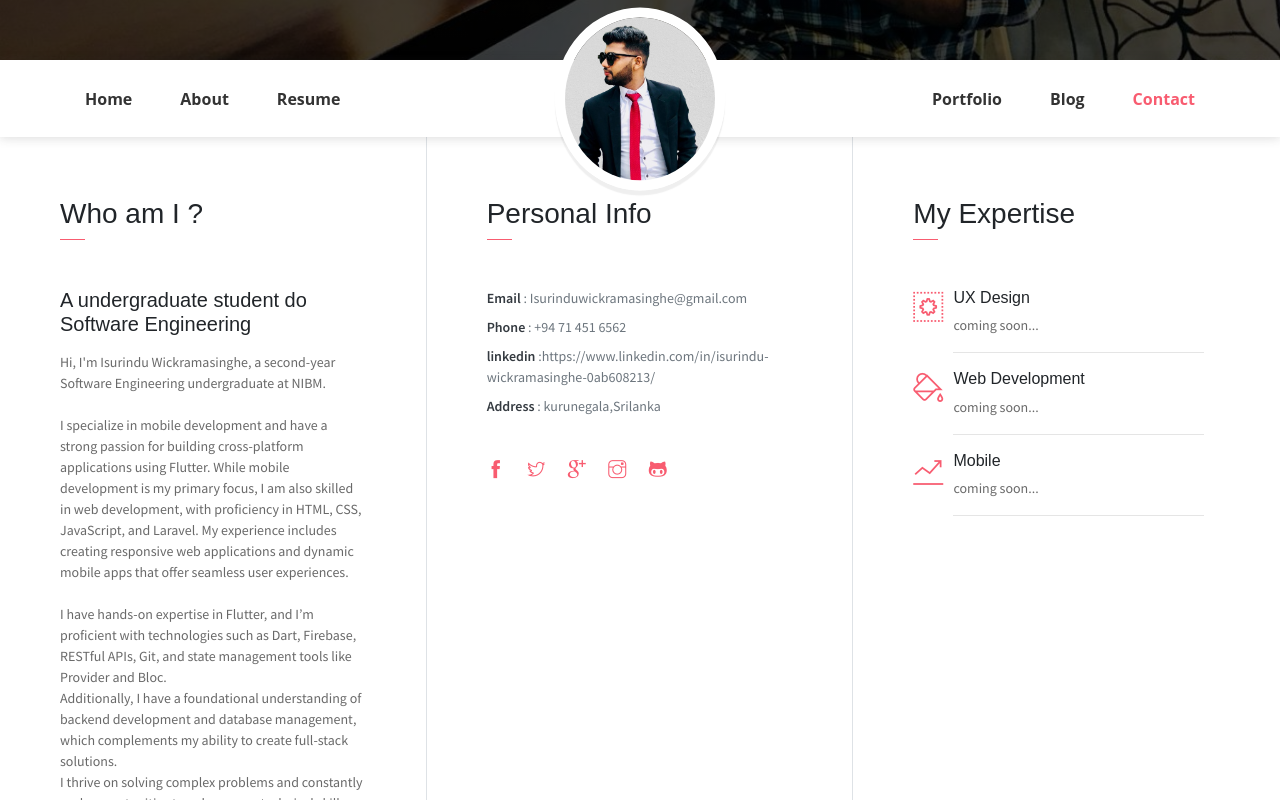
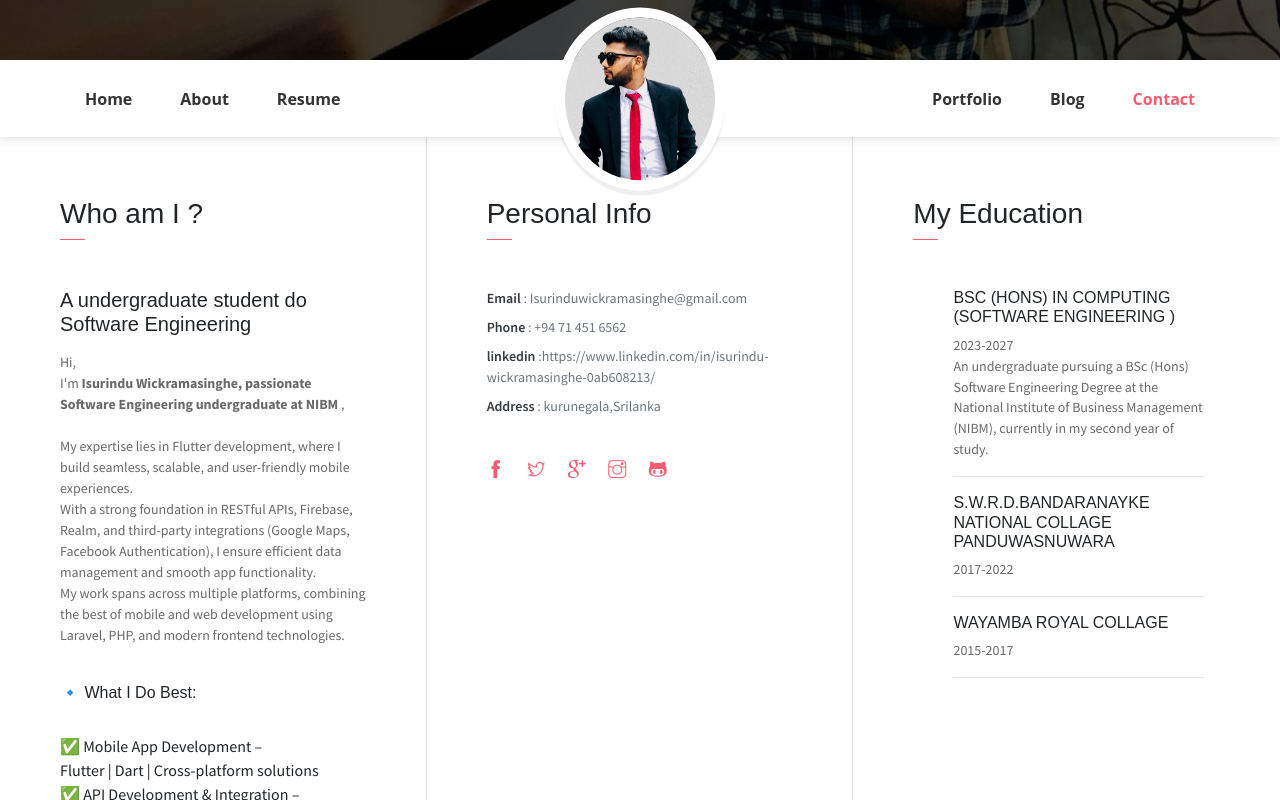
Before and after one commit to isurinduwick/isurinduwick.github.io, a website: page index.html in a window 1280 px wide. Shown: the part 580-1380 px from the top of the page. Drawn offline with nearby package versions, Linux system fonts and the light colour scheme; some packages are replaced by stand-ins of ours.

Commit message:
update the portfolio removing coming soon parts

```diff
--- a/index.html
+++ b/index.html
@@ -59,7 +59,7 @@
                     <img src="imgs\webisuru.png" alt="" class="brand-img">
                     <li class="brand-txt">
                         <h5 class="brand-title">Isurindu</h5>
-                        <div class="brand-subtitle">Web Developer | Mobile Developer</div>
+                        <div class="brand-subtitle">Flutter Developer | Mobile Developer</div>
                     </li>
                 </ul>
                 <ul class="navbar-nav ml-auto">
@@ -82,19 +82,18 @@
                 <h3 class="font-weight-light">Who am I ?</h3>
                 <span class="line mb-5"></span>
                 <h5 class="mb-3">A undergraduate student do Software Engineering</h5>
-                <p class="mt-20">Hi, I'm Isurindu Wickramasinghe, a second-year Software Engineering undergraduate at NIBM.<br>
+                <p class="mt-20">Hi,<br>
+                     I'm  <b> Isurindu Wickramasinghe, passionate Software Engineering undergraduate at NIBM </b>,<br>
                     <br>
-                    I specialize in mobile development and have a strong passion for building cross-platform applications using Flutter. While mobile development is my primary focus, I am also skilled in web development, with proficiency in HTML, CSS, JavaScript, and Laravel.
-                     My experience includes creating responsive web applications and dynamic mobile apps that offer seamless user experiences.<br><br>
-
-                    I have hands-on expertise in Flutter, and I’m proficient with technologies such as Dart, Firebase, RESTful APIs, Git, and state management tools like Provider and Bloc.<br>
-                     Additionally, I have a foundational understanding of backend development and database management, which complements my ability to create full-stack solutions.<br>
-
-                    I thrive on solving complex problems and constantly seek opportunities to enhance my technical skills. My recent projects include developing mobile apps with advanced UI/UX features and creating interactive web solutions.<br><br>
-                     These projects have deepened my knowledge of software development and prepared me to tackle real-world challenges.<br>
-
-                    My goal is to secure an internship or junior developer position in a forward-thinking company where I can apply my expertise in Flutter and contribute to innovative mobile and web projects.<br>
-                     I am eager to collaborate with experienced professionals, gain valuable industry experience, and make a meaningful impact in the tech field.</p>
+                    My expertise lies in Flutter development, where I build seamless, scalable, and user-friendly mobile experiences.
+                    <br> With a strong foundation in RESTful APIs, Firebase, Realm, and third-party integrations (Google Maps, Facebook Authentication), I ensure efficient data management and smooth app functionality.
+                    <br> My work spans across multiple platforms, combining the best of mobile and web development using Laravel, PHP, and modern frontend technologies.<br>
+                <br> <h6>🔹 What I Do Best:</h6> <br>
+                ✅ Mobile App Development – <br>Flutter | Dart | Cross-platform solutions<br>
+                ✅ API Development & Integration –<br> RESTful APIs | Secure authentication |<br> Database management<br>
+                ✅ Scalable & Secure Systems – <br>Firebase | Realm | Cloud-based architectures<br>
+                ✅ Web Development – <br>Laravel | PHP | HTML & CSS | Admin panels<br>
+               <br> </p>
                 <button class="btn btn-outline-danger" onclick="window.open('my-cv.pdf')"> <i class="icon-down-circled2 "></i>Download My CV</button>
             </div>
             <div class="col-lg-4 about-card">
@@ -116,29 +115,39 @@
                 </ul>
             </div>
             <div class="col-lg-4 about-card">
-                <h3 class="font-weight-light">My Expertise</h3>
+                <h3 class="font-weight-light">My Education</h3>
                 <span class="line mb-5"></span>
                 <div class="row">
-                    <div class="col-1 text-danger pt-1"><i class="ti-widget icon-lg"></i></div>
+                   <!-- <div class="col-1 text-danger pt-1"><i class="ti-widget icon-lg"></i></div> -->
                     <div class="col-10 ml-auto mr-3">
-                        <h6>UX Design</h6>
-                        <p class="subtitle"> coming soon...</p>
+                        <h6>BSC (HONS) IN
+                            COMPUTING<br> (SOFTWARE
+                            ENGINEERING )
+                            </h6>
+                        <p class="subtitle"> 2023-2027<br>
+                            An undergraduate pursuing a BSc (Hons)
+                            Software Engineering Degree at the
+                            National Institute of Business
+                            Management (NIBM), currently in my
+                            second year of study.
+                            </p>
                         <hr>
                     </div>
                 </div>
                 <div class="row">
-                    <div class="col-1 text-danger pt-1"><i class="ti-paint-bucket icon-lg"></i></div>
+                   <!-- <div class="col-1 text-danger pt-1"><i class="ti-paint-bucket icon-lg"></i></div> -->
                     <div class="col-10 ml-auto mr-3">
-                        <h6>Web Development</h6>
-                        <p class="subtitle">coming soon...</p>
+                        <h6>S.W.R.D.BANDARANAYKE<br> NATIONAL
+                            COLLAGE<br> PANDUWASNUWARA</h6>
+                        <p class="subtitle">2017-2022</p>
                         <hr>
                     </div>
                 </div>
                 <div class="row">
-                    <div class="col-1 text-danger pt-1"><i class="ti-stats-up icon-lg"></i></div>
+                   <!--  <div class="col-1 text-danger pt-1"><i class="ti-stats-up icon-lg"></i></div> -->
                     <div class="col-10 ml-auto mr-3">
-                        <h6>Mobile</h6>
-                        <p class="subtitle">coming soon...</p>
+                        <h6>WAYAMBA ROYAL COLLAGE</h6>
+                        <p class="subtitle">2015-2017</p>
                         <hr>
                     </div>
                 </div>
@@ -147,7 +156,8 @@
     </div>
 
     <!--Resume Section-->
-    <section class="section" id="resume">
+
+   <!-- <section class="section" id="resume">
         <div class="container">
             <h2 class="mb-5"><span class="text-danger">My</span> Resume</h2>
             <div class="row">
@@ -258,7 +268,7 @@
                 </div>
             </div>
         </div>
-    </section>
+    </section> -->
 <!--
     <section class="section bg-dark text-center">
         <div class="container">
@@ -311,7 +321,7 @@
         </div>
     </section>-->
 
-    <section class="section" id="service">
+   <!-- <section class="section" id="service">
         <div class="container">
             <h2 class="mb-5 pb-4"><span class="text-danger">My</span> Services</h2>
             <div class="row">
@@ -383,7 +393,7 @@
                 </div>
             </div>
         </div>
-    </section>
+    </section> -->
 
    <!-- <section class="section bg-custom-gray" id="price">
         <div class="container">
@@ -460,12 +470,14 @@
             </div>
         </div>
     </section>-->
-    <section class="section bg-dark py-5">
+
+    <!--Iam Available soon -->
+   <!--<section class="section bg-dark py-5">
         <div class="container text-center">
             <h2 class="text-light mb-5 font-weight-normal">I Am Available Soon...</h2>
             <button class="btn bg-primary w-lg" >Hire me</button>
         </div>
-    </section>
+    </section>-->
 
     <!-- Portfolio Section -->
     <section class="section bg-custom-gray" id="portfolio">
@@ -651,7 +663,7 @@
     </section>
     <!-- End of portfolio section -->
 
-    <section class="section" id="blog">
+  <!-- <section class="section" id="blog">
         <div class="container">
             <h2 class="mb-5">Latest <span class="text-danger">News</span></h2>
             <div class="row">
@@ -675,9 +687,9 @@
 
                         <a href="#" class="read-more">Read more <i class="ti-angle-double-right"></i></a>
                     </div>
-                </div><!-- end of blog wrapper -->
+                </div> -->  <!-- end of blog wrapper -->
 
-                <!-- blog-card -->
+                <!-- blog-card
                 <div class="blog-card">
                     <div class="img-holder">
                         <img src="imgs\blog2.jpg" alt="Download free bootstrap 4 landing page, free boootstrap 4 templates, Download free bootstrap 4.1 landing page, free boootstrap 4.1.1 templates, meyawo Landing page">
@@ -695,8 +707,8 @@
 
                         <a href="#" class="read-more">Read more <i class="ti-angle-double-right"></i></a>
                     </div>
-                </div><!-- end of blog wrapper -->
-                <!-- blog-card -->
+                </div> --> <!-- end of blog wrapper -->
+                <!-- blog-card
                 <div class="blog-card">
                     <div class="img-holder">
                         <img src="imgs\blog3.jpg" alt="Download free bootstrap 4 landing page, free boootstrap 4 templates, Download free bootstrap 4.1 landing page, free boootstrap 4.1.1 templates, meyawo Landing page">
@@ -715,7 +727,7 @@
                         <a href="#" class="read-more">Read more <i class="ti-angle-double-right"></i></a>
                     </div>
                 </div>
-                <!-- end of blog wrapper -->
+               --> <!-- end of blog wrapper -->
 
             </div>
         </div>
@@ -802,9 +814,9 @@
     <!-- Isotope  -->
     <script src="vendors\isotope\isotope.pkgd.js"></script>
 
-    <!-- Google mpas -->
+    <!-- Google mpas
     <script async defer src="https://maps.googleapis.com/maps/api/js?key=AIzaSyCtme10pzgKSPeJVJrG1O3tjR6lk98o4w8&callback=initMap"></script>
-
+    -->
     <!-- JohnDoe js -->
     <script src="js\johndoe.js"></script>
 
```
Also changed, not shown: imgs/advertising-1.jpg (deleted), imgs/advertising-2.jpg (deleted), imgs/advertising-3.jpg (deleted), imgs/advertising-4.jpg (deleted), imgs/avatar.jpg (deleted), imgs/blog1.jpg (deleted), imgs/branding-1.jpg (deleted), imgs/branding-2.jpg (deleted), imgs/branding-3.jpg (deleted), imgs/branding-5.jpg (deleted), imgs/header.jpg (deleted), imgs/web-1.jpg (deleted), imgs/web-2.jpg (deleted), imgs/web-3.jpg (deleted), 1 more files.
